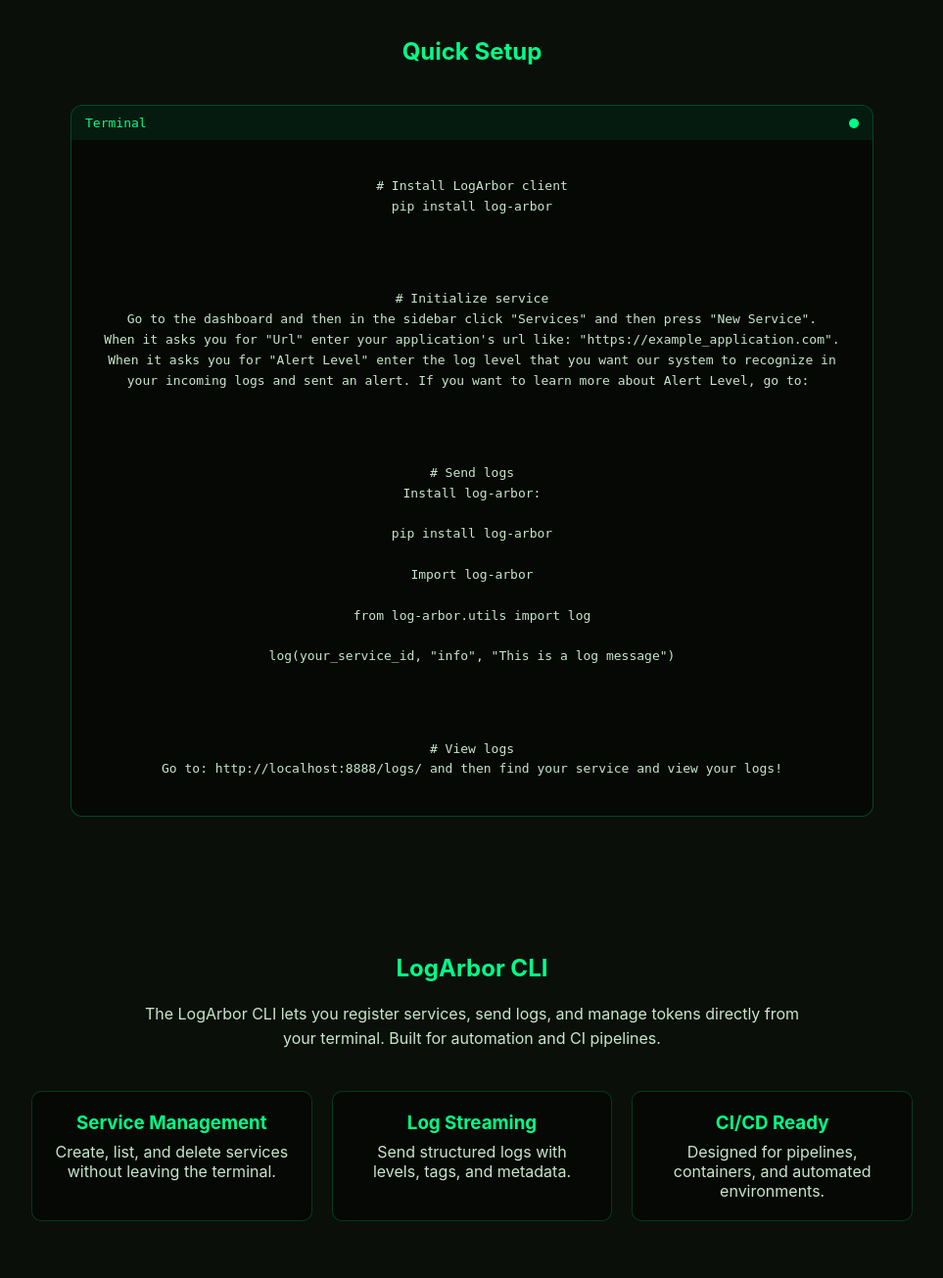
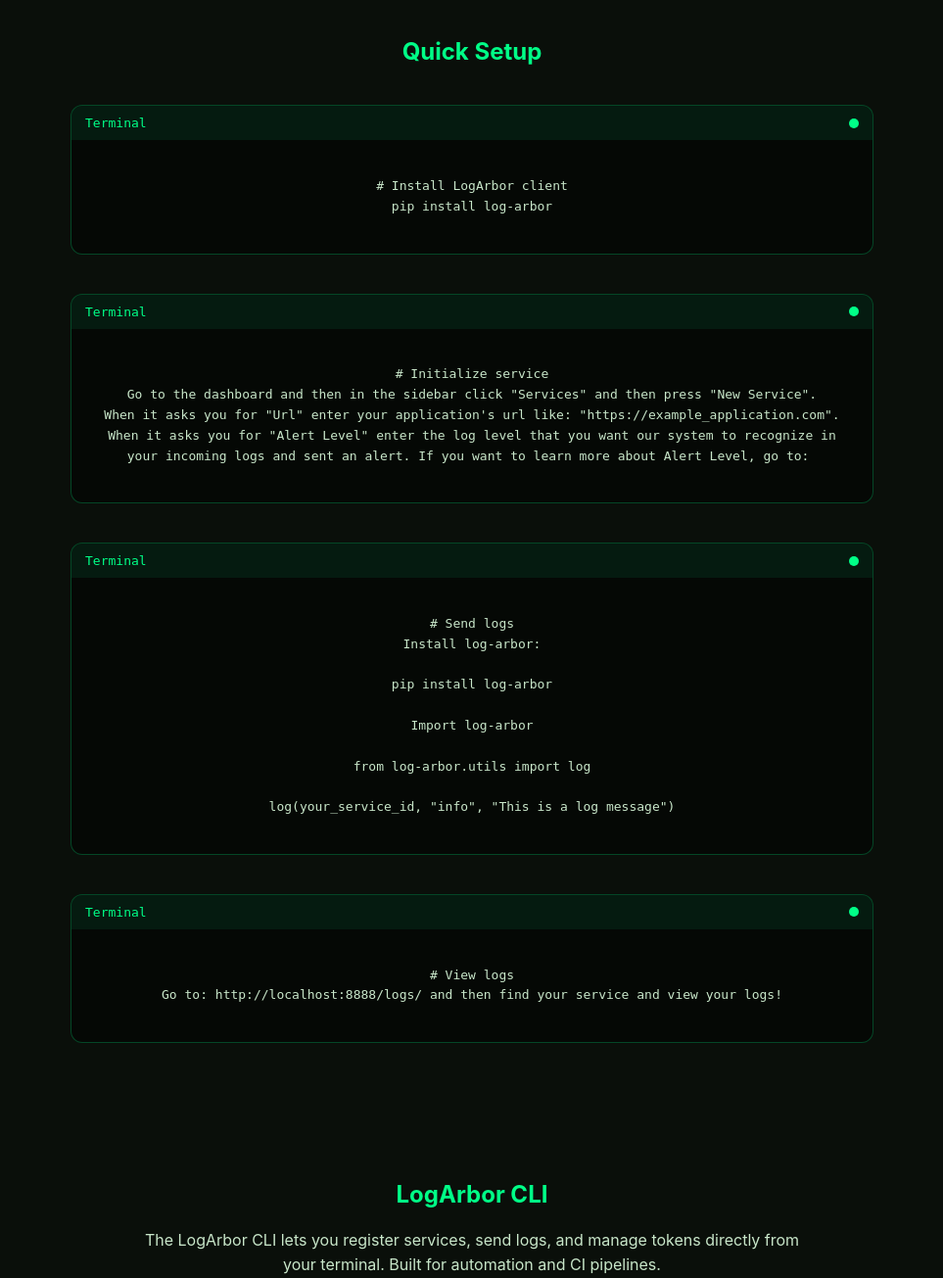
Before and after one commit to Platon223/LogArbor, a Python web app: template blueprints/guest/templates/homepage.html in a window 1280 px wide. Shown: the part 1601-2906 px from the top of the page at 98% size, without its empty margins (158-1121 px from the left). Run offline with Jinja, Linux system fonts and the light colour scheme; the template is opened without the code that fills it, so the values that code supplies are empty.

Commit message:
updated homepage.html

```diff
--- a/blueprints/guest/templates/homepage.html
+++ b/blueprints/guest/templates/homepage.html
@@ -120,7 +120,13 @@
 # Install LogArbor client
 pip install log-arbor
         </code></pre>
+    </div>
 
+    <div class="terminal-setup">
+        <div class="terminal-setup-header">
+            <span>Terminal</span>
+            <span class="terminal-dot"></span>
+        </div>
         <pre class="terminal-setup-body"><code>
 # Initialize service
 Go to the dashboard and then in the sidebar click "Services" and then press "New Service".
@@ -128,7 +134,13 @@ When it asks you for "Url" enter your application's url like: "https://example_a
 When it asks you for "Alert Level" enter the log level that you want our system to recognize in
 your incoming logs and sent an alert. If you want to learn more about Alert Level, go to: <a href="/support/services/"></a>
         </code></pre>
+    </div>
 
+    <div class="terminal-setup">
+        <div class="terminal-setup-header">
+            <span>Terminal</span>
+            <span class="terminal-dot"></span>
+        </div>
         <pre class="terminal-setup-body"><code>
 # Send logs
 Install log-arbor:
@@ -141,6 +153,13 @@ from log-arbor.utils import log
 
 log(your_service_id, "info", "This is a log message")
         </code></pre>
+    </div>
+
+    <div class="terminal-setup">
+        <div class="terminal-setup-header">
+            <span>Terminal</span>
+            <span class="terminal-dot"></span>
+        </div>
 
         <pre class="terminal-setup-body"><code>
 # View logs
```
